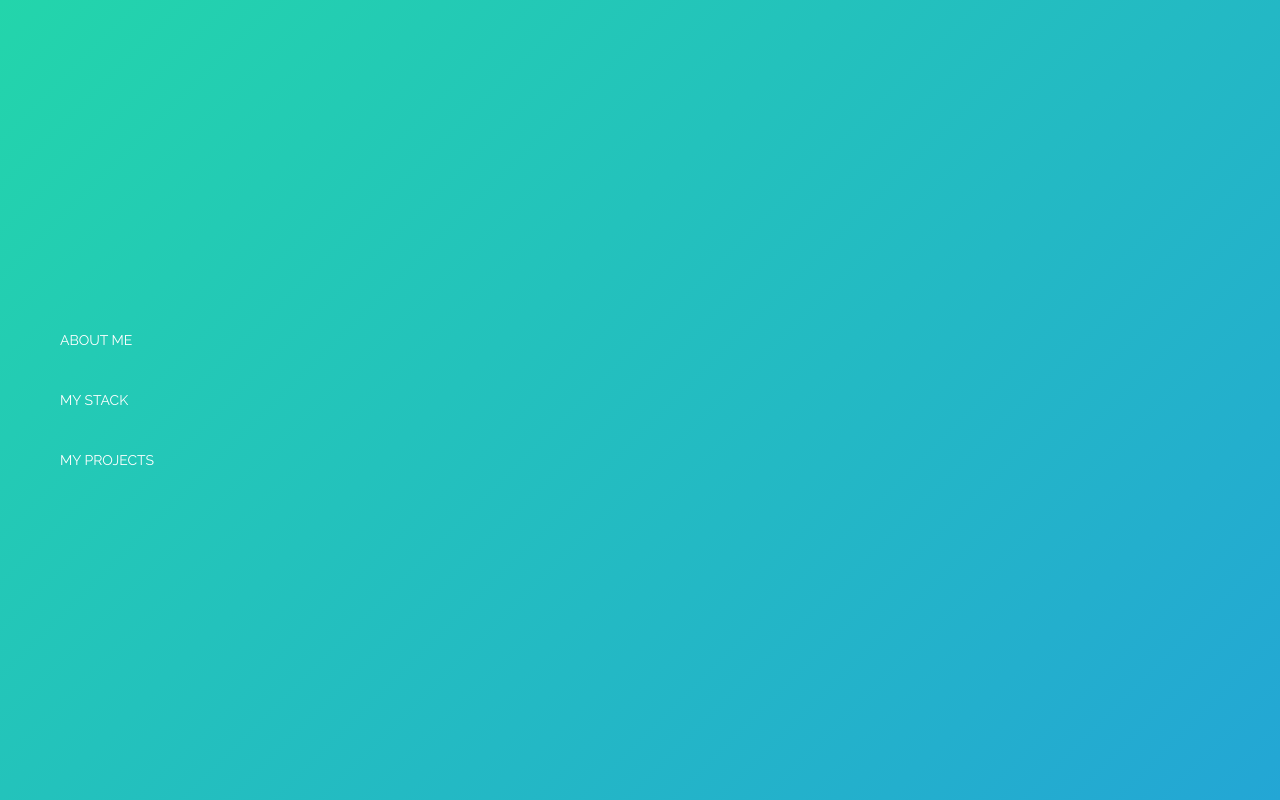
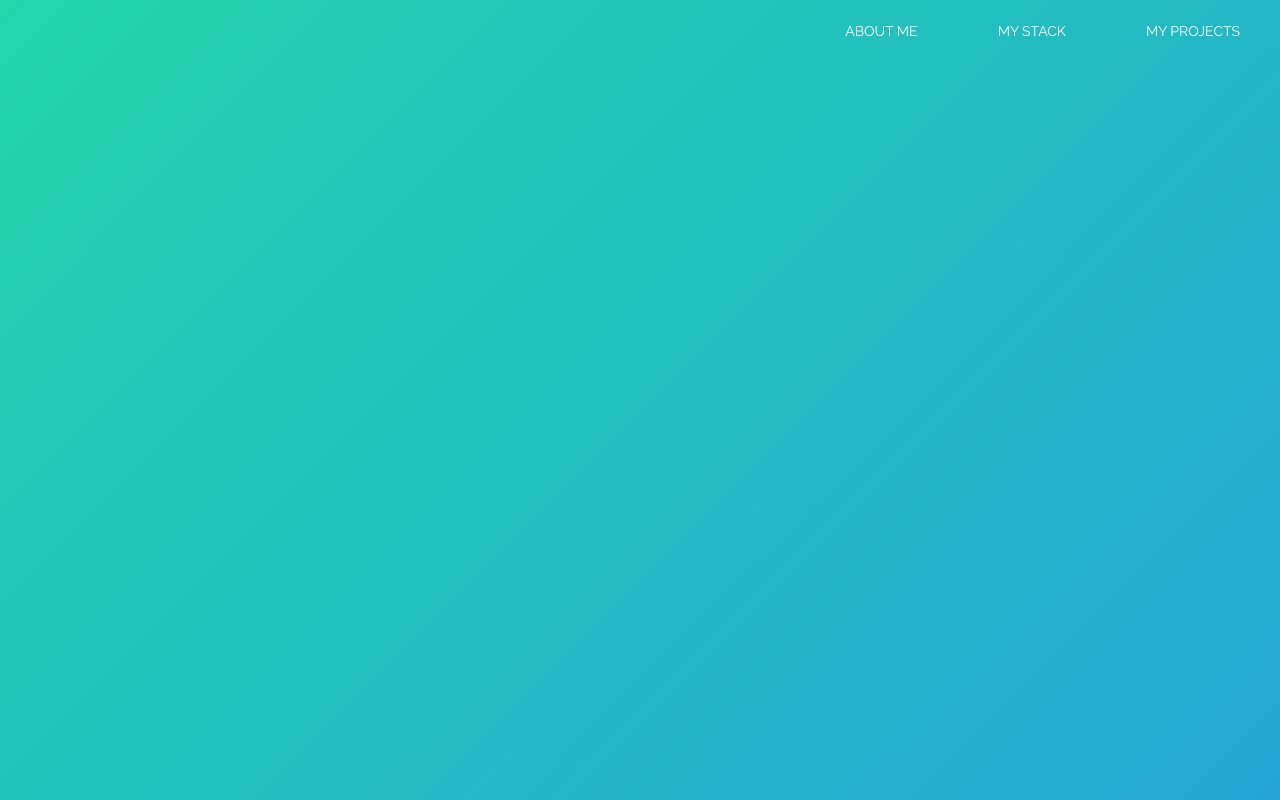
Before and after one commit to ya-jud/portfolio, a Vue app: page /#/ in a window 1280 px wide. Built offline with nearby package versions, Linux system fonts and the light colour scheme.

Commit message:
another navbar

```diff
--- a/src/components/Navbar.vue
+++ b/src/components/Navbar.vue
@@ -33,22 +33,18 @@
 <style lang="sass" scoped>
   .navbar
     position: absolute
-    height: 100%
-    margin-left: 50px
     font-family: Raleway
+    right: 0
     color: #fff
     display: flex
-    flex-direction: column
-    justify-content: center
     z-index: 100
     div
       text-transform: uppercase
       user-select: none
       cursor: pointer
-      width: 100%
-      height: 20px
-      margin: 20px 0
-      padding: 10px
+      width: auto
+      padding: 20px
+      margin: 0 20px
       display: flex
       align-items: center
       span
```
